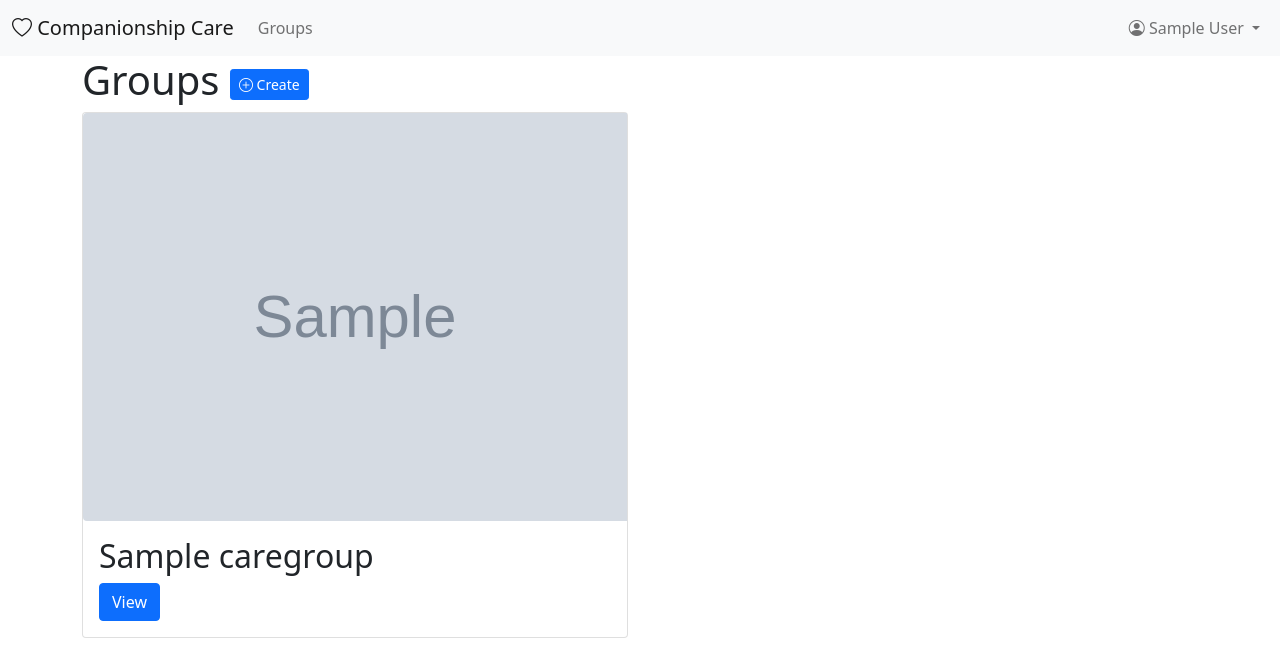
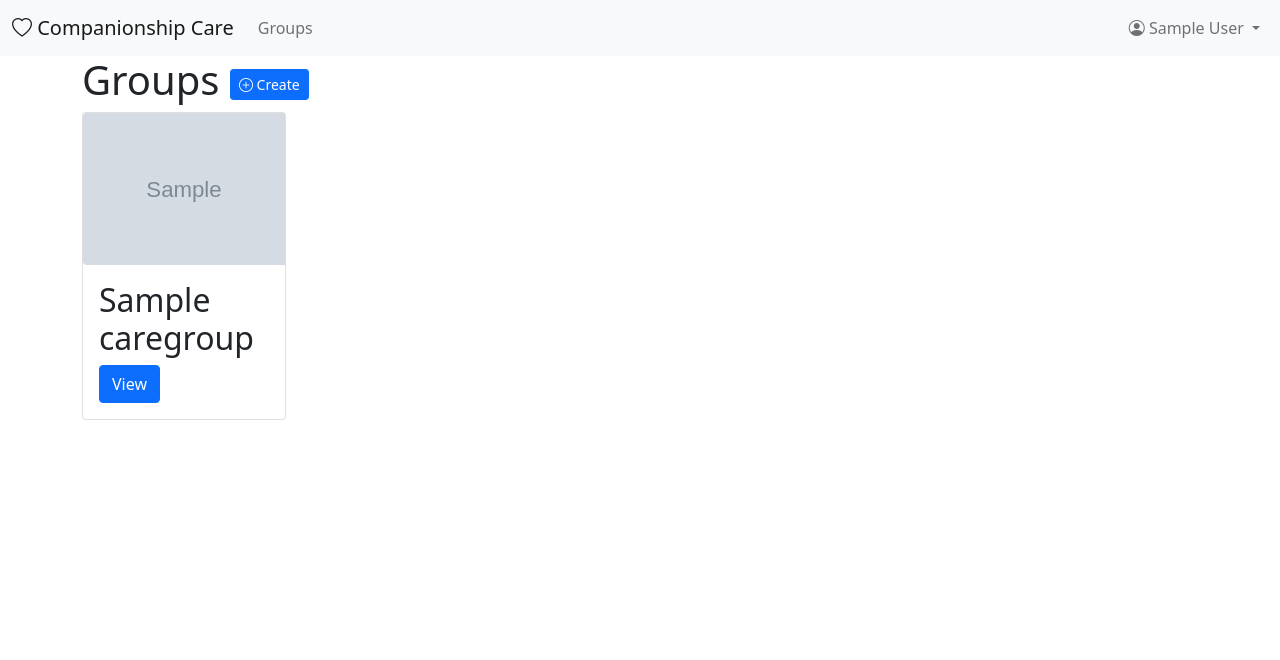
Before and after one commit to GeriLife/companionship, a Django app: page /groups/ in a window 1280 px wide. Shown: the top 660 px of the page. Run offline with Django 4.2, Linux system fonts and the light colour scheme; a user stored in the database is signed in; tables that the repository leaves empty hold one stand-in row (values such as "Sample post"); grey boxes marked "Sample" are stand-in pictures; some libraries are stand-ins or nearby versions.

Commit message:
Adjust row cols for breakpoints

```diff
--- a/project/care_groups/templates/care_groups/caregroup_list.html
+++ b/project/care_groups/templates/care_groups/caregroup_list.html
@@ -12,7 +12,7 @@
     </a>
 </h1>
 
-<div class="row row-cols-2 g-4">
+<div class="row row-cols-lg-5 row-cols-md-3 row-cols-2 g-4">
     {% for membership in user.care_group_memberships.all %}
     <div class="col">
         <div class="card h-100">
```
